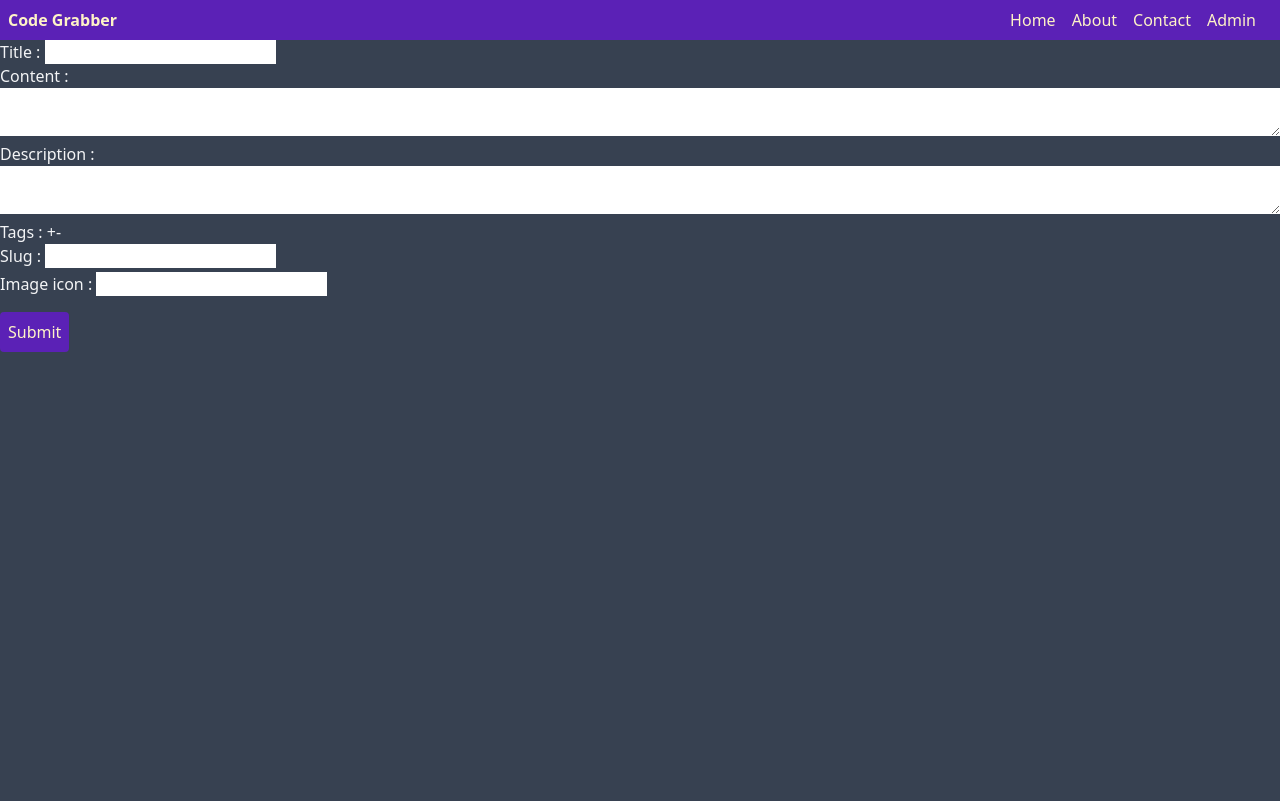
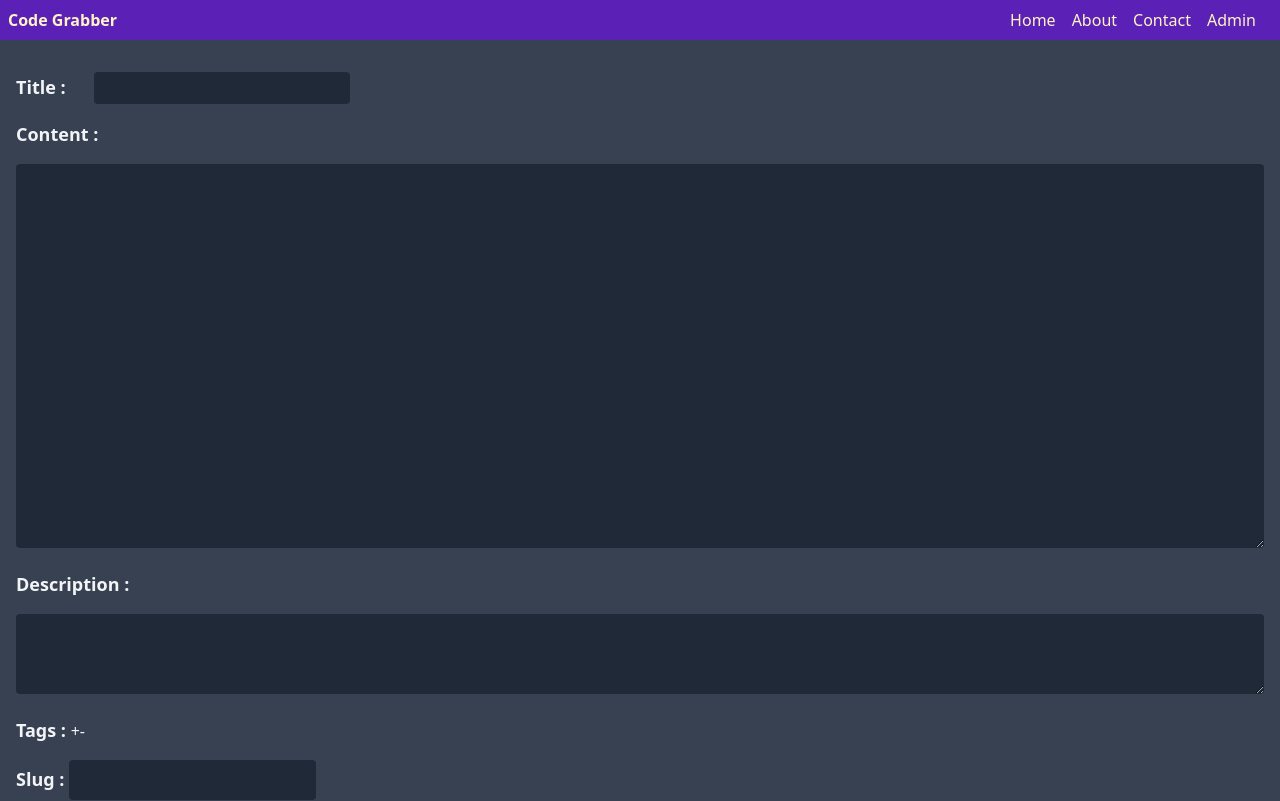
Before and after one commit to SandipLow/Code-Grabber, a Next.js app: page /admin/addblog in a window 1280 px wide. Shown: the top 801 px of the page. Built offline with nearby package versions, Linux system fonts and the light colour scheme; sample sign-in values are in the browser's storage.

Commit message:
initial commit

```diff
--- a/pages/components/PostCard.jsx
+++ b/components/PostCard.jsx
@@ -7,7 +7,7 @@ const PostCard = (props) => {
 
     return (
         <Link href={`/blogs/${slug}`} pass>
-        <div className={`cursor-pointer m-4 p-4 rounded-md ${dark?"bg-gray-700":"bg-gray-800"} text-slate-100 flex text-center w-96`}>
+        <div className={`cursor-pointer m-4 p-4 rounded-md ${dark?"bg-gray-700":"bg-gray-800"} text-slate-100 flex text-center w-80`}>
             <img src={img} alt="logo" className="h-28 p-3 bg-purple-200 rounded"/>
             <div className="p-4 w-full">
                 <h2 className="font-bold text-purple-200 mb-1">{title}</h2>
--- a/pages/_app.js
+++ b/pages/_app.js
@@ -1,6 +1,6 @@
 import '../styles/globals.css'
 import "prismjs/themes/prism-okaidia.min.css";
-import Navbar from './components/Navbar';
+import Navbar from '../components/Navbar';
 import Head from 'next/head';
 
 function MyApp({ Component, pageProps }) {
--- a/pages/admin/addblog.jsx
+++ b/pages/admin/addblog.jsx
@@ -1,6 +1,15 @@
 import Head from 'next/head';
 import React, { useState, useEffect } from 'react';
 import CheckAuth from './check_auth'
+
+// prismjs :
+import Prism from 'prismjs'
+import 'prismjs/plugins/toolbar/prism-toolbar.min.css'
+import 'prismjs/plugins/toolbar/prism-toolbar.min.js'
+import 'prismjs/plugins/copy-to-clipboard/prism-copy-to-clipboard.min'
+import 'prismjs/components/prism-java.min';
+import 'prismjs/components/prism-markup-templating'
+import 'prismjs/components/prism-php';
 
 const Add_Blog = () => {
     const [formData, setFormData] = useState({
@@ -20,16 +29,12 @@ const Add_Blog = () => {
         if (typeof(formData.tags)=='object') {
 
             let tags = formData.tags.map((tag, ind) => {
-                return <input className=' text-gray-800' key={ind} value={tag} onChange={(e)=>{
+                return <input className=' bg-gray-800 p-2 mx-2 rounded w-32' key={ind} value={tag} onChange={(e)=>{
                     let temp = formData.tags;
                     temp[ind] = e.target.value;
                     setFormData({
-                        title : formData.title,
-                        content : formData.content,
-                        description : formData.description,
-                        tags : temp,
-                        slug : formData.slug,
-                        img : formData.img
+                        ...formData,
+                        tags : temp
                     })
                 }} />
             })
@@ -81,38 +86,48 @@ const Add_Blog = () => {
         <>
         <Head>
             <title>Add Blog | Code Grabber</title>
+            <link rel="stylesheet" href="/styles/blog.module.css" />
         </Head>
 
         <CheckAuth/>
 
-        <form onSubmit={addBlog} action="submit">
-            <label htmlFor="title">Title : </label>
-            <input className=' text-gray-800' id='title' type="text" value={formData.title} onChange={(e)=>{
+        <form className='p-4' onSubmit={addBlog} action="submit">
+            <div className=' my-4'>
+                <label className=' font-semibold text-lg' htmlFor="title" >Title : </label>
+                <input className=' bg-gray-800 h-8 p-2 mx-6 w-64 rounded' id='title' type="text" value={formData.title} onChange={(e)=>{
                     setFormData({
                         ...formData,
                         title : e.target.value
                     })
-            }} /><br />
+                }} />
+            </div>
 
-            <label htmlFor="content">Content : </label><br />
-            <textarea className=' text-gray-800 w-full' id='content' value={formData.content} onChange={(e)=>{
+            <div className="my-4">
+                <label className=' font-semibold text-lg' htmlFor="content">Content : </label><br />
+                <textarea className='bg-gray-800 h-96 w-full p-4 mt-4 rounded' id='content' value={formData.content} onChange={(e)=>{
                     setFormData({
                         ...formData,
                         content : e.target.value
                     })
-            }} /><br />
 
-            <label htmlFor="description">Description : </label><br />
-            <textarea className=' text-gray-800 w-full' id='description' value={formData.description} onChange={(e)=>{
+                    document.getElementById("view_blog").innerHTML = e.target.value;
+                    Prism.highlightAllUnder(document.getElementById("view_blog"))
+                }} />
+            </div>
+
+            <div className="my-4">
+                <label className=' font-semibold text-lg' htmlFor="description">Description : </label><br />
+                <textarea className=' bg-gray-800 w-full p-4 mt-4 rounded' id='description' value={formData.description} onChange={(e)=>{
                     setFormData({
                         ...formData,
                         description : e.target.value
                     })
-            }} /><br />
+                }} />
+            </div>
 
-            <label htmlFor="tags">Tags : </label>
+            <div className="my-4">
+                <label className=' font-semibold text-lg' htmlFor="tags">Tags : </label>
                 { tags }
-
                 <button onClick={(e)=>{
                     e.preventDefault()
                     let temp = [...formData.tags];
@@ -134,25 +149,35 @@ const Add_Blog = () => {
                         tags : temp
                     })
 
-            }}>-</button><br />
+                }}>-</button>
+            </div>
 
-            <label htmlFor='slug' >Slug : </label>
-            <input className=' text-gray-800' id='slug' type="text" value={formData.slug} onChange={(e)=>{
+            <div className="my-4">
+                <label className=' font-semibold text-lg' htmlFor='slug' >Slug : </label>
+                <input className=' bg-gray-800 p-2 rounded' id='slug' type="text" value={formData.slug} onChange={(e)=>{
                     setFormData({
                         ...formData,
                         slug : e.target.value
                     })
-            }} /><br />
+                }} />
+            </div>
 
-            <label htmlFor='img' >Image icon : </label>
-            <input className=' text-gray-800 mt-1' id='img' type="text" value={formData.img} onChange={(e)=>{
+            <div className="my-4">
+                <label className=' font-semibold text-lg' htmlFor='img' >Image icon : </label><br />
+                <input className=' bg-gray-800 my-4 h-10 rounded w-full max-w-xl' id='img' type="text" value={formData.img} onChange={(e)=>{
                     setFormData({
                         ...formData,
                         img : e.target.value
                     })
-            }} /><br />
+                }} />
+
+                <img src={formData.img} className="h-32" alt="preview-image" />
+            </div>
+
             <button className="bg-purple-800 text-yellow-100 p-2 mt-4 rounded" type="submit">Submit</button>
         </form>
+        <hr />
+        <div className='mt-12' id='view_blog'></div>
         </>
     )
 }
--- a/pages/admin/blogs/[blog].jsx
+++ b/pages/admin/blogs/[blog].jsx
@@ -2,6 +2,15 @@
 import Head from 'next/head'
 import React, { useEffect, useRef, useState } from 'react';
 import CheckAuth from '../check_auth';
+
+// prismjs :
+import Prism from 'prismjs'
+import 'prismjs/plugins/toolbar/prism-toolbar.min.css'
+import 'prismjs/plugins/toolbar/prism-toolbar.min.js'
+import 'prismjs/plugins/copy-to-clipboard/prism-copy-to-clipboard.min'
+import 'prismjs/components/prism-java.min';
+import 'prismjs/components/prism-markup-templating'
+import 'prismjs/components/prism-php';
 
 const Blog = (props) => {
 
@@ -15,16 +24,12 @@ const Blog = (props) => {
         if (typeof(formData.tags)=='object') {
 
             let tags = formData.tags.map((tag, ind) => {
-                return <input className=' text-gray-800' key={ind} value={tag} onChange={(e)=>{
+                return <input className=' bg-gray-800 p-2 mx-2 mb-2 rounded' key={ind} value={tag} onChange={(e)=>{
                     let temp = formData.tags;
                     temp[ind] = e.target.value;
                     setFormData({
-                        title : formData.title,
-                        content : formData.content,
-                        description : formData.description,
-                        tags : temp,
-                        slug : formData.slug,
-                        img : formData.img
+                        ...formData,
+                        tags : temp
                     })
                 }} />
             })
@@ -44,14 +49,16 @@ const Blog = (props) => {
             "Content-Type": "application/json"
         }
 
-        fetch("http://localhost:5000/api/blogs/editblog/62a883161e04047c93796e7f", {
+        fetch(`${process.env.NEXT_PUBLIC_BACKEND_HOST}/api/blogs/editblog/${formData._id}`, {
             method: "PUT",
             body: JSON.stringify(formData),
             headers: headersList
         }).then(function(response) {
+            if (response.status != 200) return;
+
             return response.text();
         }).then(function(data) {
-            document.getElementById("result").innerText = data;
+            document.getElementById("result").innerText = data? "success" : "failed, some error occured";
             // console.log(data);
         })
     }
@@ -59,39 +66,49 @@ const Blog = (props) => {
     return (
         <>
         <Head>
-            <title>Add Blog | Code Grabber</title>
+            <title>Edit Blog | Code Grabber</title>
+            <link rel="stylesheet" href="/styles/blog.module.css" />
         </Head>
 
         <CheckAuth/>
 
-        <form onSubmit={updateBlog} action="submit">
-            <label htmlFor="title">Title : </label>
-            <input className=' text-gray-800' id='title' type="text" value={formData.title} onChange={(e)=>{
+        <form className='p-4' onSubmit={updateBlog} action="submit">
+            <div className='my-4'>
+                <label className=' font-semibold text-lg' htmlFor="title" >Title : </label>
+                <input className=' bg-gray-800 h-8 p-2 mx-6 w-64 rounded' id='title' type="text" value={formData.title} onChange={(e)=>{
                     setFormData({
                         ...formData,
                         title : e.target.value
                     })
-            }} /><br />
+                }} />
+            </div>
 
-            <label htmlFor="content">Content : </label><br />
-            <textarea className=' text-gray-800 w-full' id='content' value={formData.content} onChange={(e)=>{
+            <div className="my-4">
+                <label className=' font-semibold text-lg' htmlFor="content">Content : </label><br />
+                <textarea className='bg-gray-800 h-96 w-full p-4 mt-4 rounded' id='content' value={formData.content} onChange={(e)=>{
                     setFormData({
                         ...formData,
                         content : e.target.value
                     })
-            }} /><br />
 
-            <label htmlFor="description">Description : </label><br />
-            <textarea className=' text-gray-800 w-full' id='description' value={formData.description} onChange={(e)=>{
+                    document.getElementById("view_blog").innerHTML = e.target.value;
+                    Prism.highlightAllUnder(document.getElementById("view_blog"))
+                }} />
+            </div>
+
+            <div className="my-4">
+                <label className=' font-semibold text-lg' htmlFor="description">Description : </label><br />
+                <textarea className=' bg-gray-800 w-full p-4 mt-4 rounded' id='description' value={formData.description} onChange={(e)=>{
                     setFormData({
                         ...formData,
                         description : e.target.value
                     })
-            }} /><br />
+                }} />
+            </div>
 
-            <label htmlFor="tags">Tags : </label>
+            <div className="my-4">
+                <label className=' font-semibold text-lg' htmlFor="tags">Tags : </label>
                 { tags }
-
                 <button onClick={(e)=>{
                     e.preventDefault()
                     let temp = [...formData.tags];
@@ -113,27 +130,37 @@ const Blog = (props) => {
                         tags : temp
                     })
 
-            }}>-</button><br />
+                }}>-</button>
+            </div>
 
-            <label htmlFor='slug' >Slug : </label>
-            <input className=' text-gray-800' id='slug' type="text" value={formData.slug} onChange={(e)=>{
+            <div className="my-4">
+                <label className=' font-semibold text-lg' htmlFor='slug' >Slug : </label>
+                <input className=' bg-gray-800 p-2 mx-2 rounded' id='slug' type="text" value={formData.slug} onChange={(e)=>{
                     setFormData({
                         ...formData,
                         slug : e.target.value
                     })
-            }} /><br />
+                }} />
+            </div>
 
-            <label htmlFor='img' >Image icon : </label>
-            <input className=' text-gray-800 mt-1' id='img' type="text" value={formData.img} onChange={(e)=>{
+            <div className="my-4">
+                <label className=' font-semibold text-lg' htmlFor='img' >Image icon : </label><br />
+                <input className=' bg-gray-800 my-4 px-2 h-10 rounded w-full max-w-xl' id='img' type="text" value={formData.img} onChange={(e)=>{
                     setFormData({
                         ...formData,
                         img : e.target.value
                     })
-            }} /><br />
-            <button className="bg-purple-800 text-yellow-100 p-2 mt-4 rounded" type="submit">Submit</button>
+                }} />
+
+                <img src={formData.img} className="h-32" alt="preview-image" />
+            </div>
+
+            <button className="bg-purple-800 text-yellow-100 p-2 my-4 rounded" type="submit">Submit</button>
         </form>
 
-        <span className='font-sm text-green-500' id='result'></span>
+        <span className='font-sm text-green-500 m-6' id='result'></span>
+        <hr className='my-6' />
+        <div className='mt-12' id='view_blog'></div>
         </>
     )
 }
--- a/pages/admin/manage_blogs.jsx
+++ b/pages/admin/manage_blogs.jsx
@@ -1,7 +1,7 @@
 import Head from 'next/head'
 import React, {useState, useEffect} from 'react'
 import Link from 'next/link'
-import PostCard from '../components/PostCard'
+import PostCard from '../../components/PostCard'
 
 const ManageBlogs = () => {
 
@@ -20,7 +20,7 @@ const ManageBlogs = () => {
         }).then(function (response) {
             return response.text();
         }).then(function (data) {
-            document.getElementById("delete_op_result").innerText = data;
+            document.getElementById(`delete_op_result_${id}`).innerText = data;
             // console.log(data);
         })
     }
@@ -33,7 +33,7 @@ const ManageBlogs = () => {
                     <button onClick={() => delete_blog(blog._id)} className='bg-white rounded-full text-lg mx-4 px-3 py-2 transition hover:bg-gray-500'>🗑️</button>
                     <Link href={`blogs/${blog.slug}`}><button className='bg-white rounded-full text-lg mx-4 px-3 py-2 transition hover:bg-gray-500'>✍🏼</button></Link>
                 </div>
-                <span className='text-sm text-green-400 mx-7' id='delete_op_result' ></span>
+                <span className='text-sm text-green-400 mx-7' id={`delete_op_result_${blog._id}`} ></span>
             </div>
         )
     })
```
Also changed, not shown: pages/index.jsx (+10 -10 lines), pages/login.jsx (+11 -11 lines), components/Navbar.jsx (renamed from pages/components/Navbar.jsx). Lines whose indentation alone changed are shown as unchanged.
